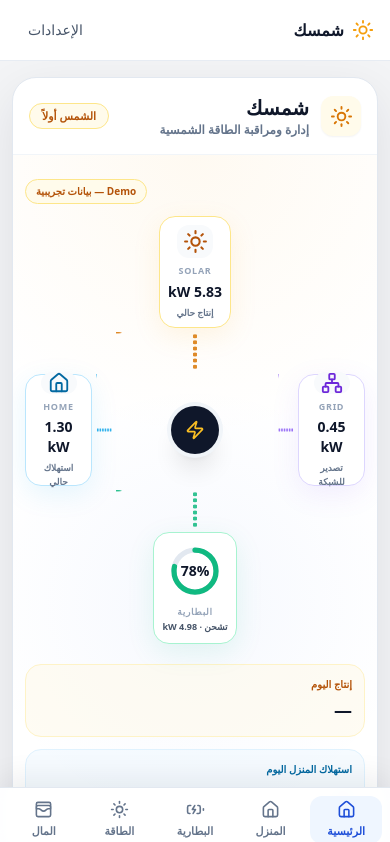
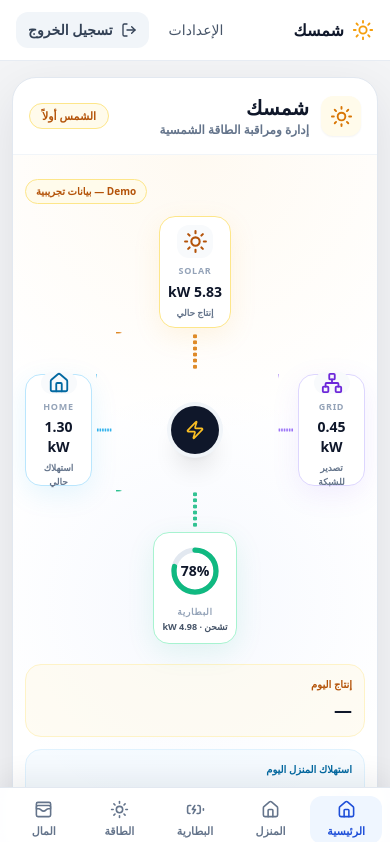
Before and after one commit to mahmoudbir-glitch/Shamsak, a Next.js app: page / in a window 390 px wide. Shown: the top 842 px of the page. Built offline with nearby package versions, Linux system fonts and the light colour scheme.

Commit message:
feat: add logout control to app shell

```diff
--- a/src/app/layout.tsx
+++ b/src/app/layout.tsx
@@ -2,6 +2,7 @@ import type { Metadata } from "next";
 import React from "react";
 import "./globals.css";
 import { BottomNav } from "@/components/bottom-nav";
+import { LogoutButton } from "@/components/logout-button";
 import { Sun } from "lucide-react";
 
 export const metadata: Metadata = {
@@ -33,31 +34,23 @@ export default function RootLayout({ children }: { children: React.ReactNode })
       <body className="min-h-screen bg-gray-100 text-slate-900 antialiased">
         <header className="sticky top-0 z-40 border-b border-slate-200/80 bg-white/95 backdrop-blur">
           <div className="mx-auto flex max-w-6xl items-center justify-between gap-4 px-4 py-3">
-            <a
-              href="/"
-              aria-label="شمسك — الصفحة الرئيسية"
-              className="flex shrink-0 items-center gap-2 font-extrabold text-slate-900"
-            >
+            <a href="/" aria-label="شمسك — الصفحة الرئيسية" className="flex shrink-0 items-center gap-2 font-extrabold text-slate-900">
               <Sun aria-hidden="true" size={22} className="text-amber-500" />
               <span>شمسك</span>
             </a>
             <nav aria-label="التنقل الرئيسي" className="hidden items-center gap-1 md:flex">
               {nav.map(([href, label]) => (
-                <a
-                  key={href}
-                  href={href}
-                  className="rounded-xl px-3 py-2 text-sm font-semibold text-slate-600 hover:bg-slate-100 hover:text-slate-900"
-                >
+                <a key={href} href={href} className="rounded-xl px-3 py-2 text-sm font-semibold text-slate-600 hover:bg-slate-100 hover:text-slate-900">
                   {label}
                 </a>
               ))}
-              <a href="/settings" className="rounded-xl bg-slate-100 px-3 py-2 text-sm font-semibold text-slate-700">
-                الإعدادات
-              </a>
+              <a href="/settings" className="rounded-xl bg-slate-100 px-3 py-2 text-sm font-semibold text-slate-700">الإعدادات</a>
+              <LogoutButton />
             </nav>
-            <a href="/settings" className="rounded-xl px-3 py-2 text-sm text-slate-600 hover:bg-slate-100 md:hidden">
-              الإعدادات
-            </a>
+            <div className="flex items-center gap-2 md:hidden">
+              <a href="/settings" className="rounded-xl px-3 py-2 text-sm text-slate-600 hover:bg-slate-100">الإعدادات</a>
+              <LogoutButton />
+            </div>
           </div>
         </header>
         <main className="mx-auto w-full max-w-6xl px-3 py-4 sm:px-6 md:py-6 safe-bottom">{children}</main>
```
